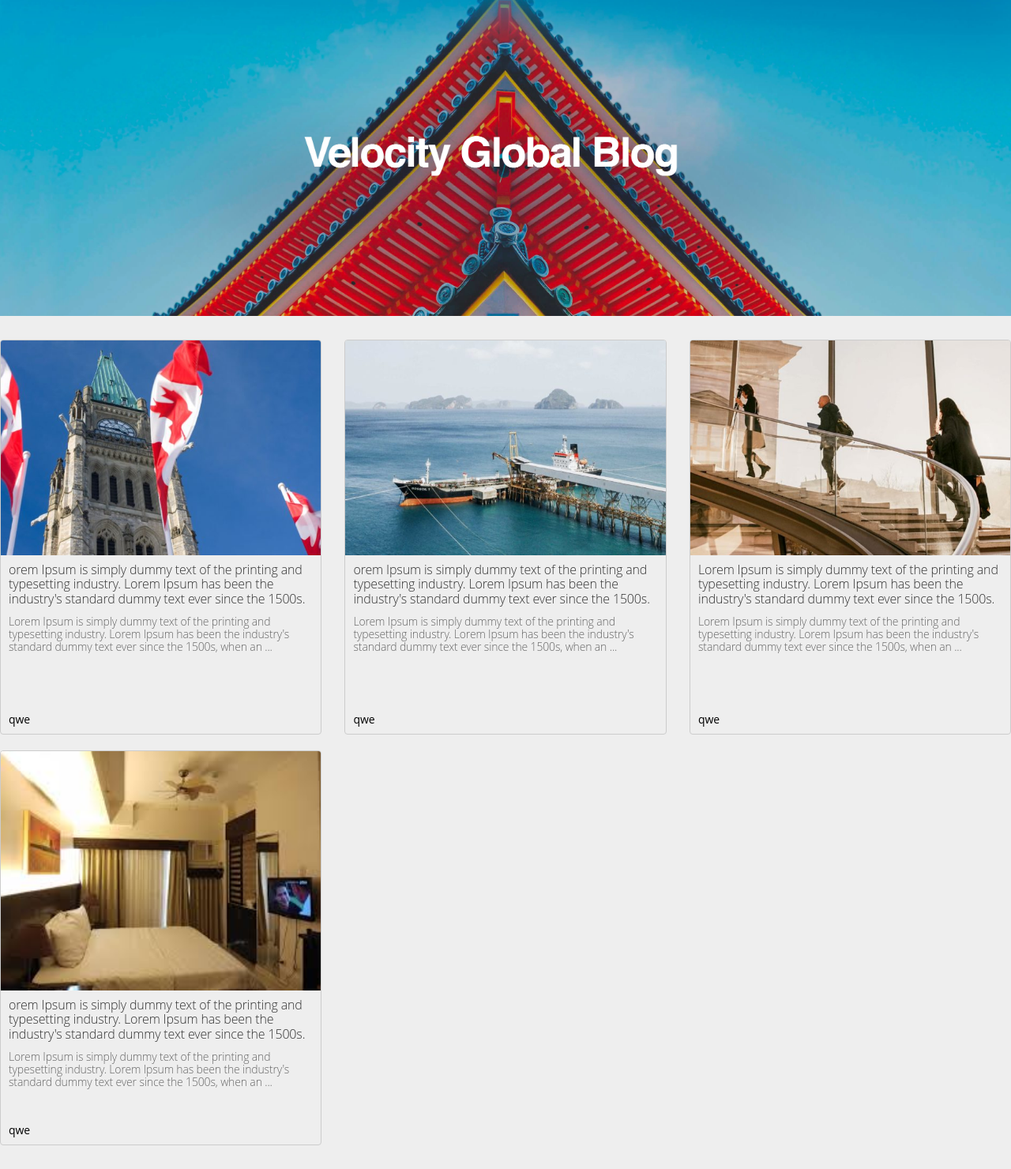
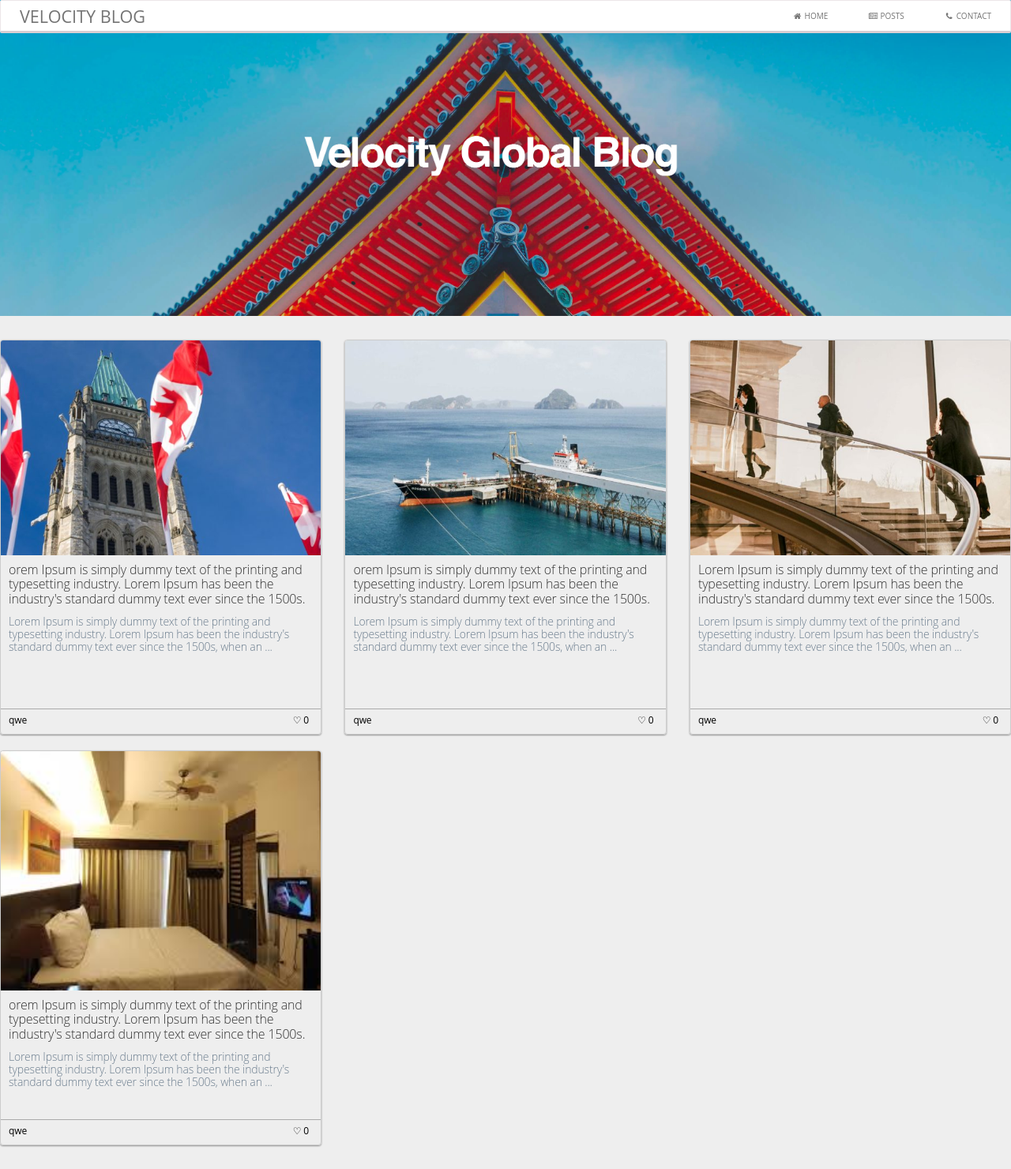
Before and after one commit to maestroDever/django-cycle-app, a Django app: page /blog/ in a window 1280 px wide. Shown: the whole page at 79% size. Run offline with Django 3.2, Linux system fonts and the light colour scheme; data comes from the database, SQL or seed files in the repository; some libraries are stand-ins or nearby versions.

Commit message:
menu added

```diff
--- a/blog/templates/contact.html
+++ b/blog/templates/contact.html
@@ -66,6 +66,7 @@
   }
 </style>
 <main class="transaction-page">
+    {% include 'menu.html' %}
     <section class="inner-wrap">
         <div class="sampling_form">
 
--- a/blog/templates/index.html
+++ b/blog/templates/index.html
@@ -42,6 +42,7 @@
     padding: 20px 0px !important;
   }
   .main-content__article {
+    box-shadow: 0 1px 2px rgba(0, 0, 0, 0.4);
     position: relative;
     border: 1px solid #ccc;
     border-radius: 4px;
@@ -51,12 +52,11 @@
     overflow: hidden;
     margin: 10px 0;
   }
-
   .article-inner {
     padding: 5px 10px;
   }
   .article-inner > p {
-    color: #666 !important;
+    color: #6b7d8e !important;
     font-family: 'Open Sans';
     letter-spacing: -.15px !important;
     font-size: 14px !important;
@@ -79,8 +79,12 @@
     bottom: 10px;
     padding: 0 10px;
     font-family: 'Open Sans';
+    font-size: 12px;
     letter-spacing: -.15px !important;
-    font-size: 14px !important;
+    width: 100%;
+    border-top: 1px solid #aaa;
+    padding-top: 7px;
+    display: flex;
   }
   @media only screen and (min-width: 1201px) {
     .main-content__article {
@@ -100,6 +104,7 @@
   }
 </style>
 <main class="transaction-page">
+    {% include 'menu.html' %}
     <section class="inner-wrap">
         <div class="page-container">
           <div class="container hero-content">
@@ -113,7 +118,10 @@
                     <h5 class="article-inner__header">{{blog.title}}</h5>
                     <p>{{blog.content}}</p>
                   </div>
-                  <div class="article-bottom">{{blog.author}}</div>
+                  <div class="article-bottom">
+                    <span style="margin-right: auto">{{blog.author}}</span>
+                    <span style="margin: 0 5px">&#9825;&nbsp;{{blog.visit}}</span>
+                  </div>
                 </div>
               {% endfor %}
             </div>
--- /dev/null
+++ b/blog/templates/menu.html
@@ -0,0 +1,52 @@
+<style>
+#cssmenu {
+    font-family: "Open Sans", "Helvetica Neue", Helvetica, Arial, Sans-Serif;
+    font-size: 10px;
+    line-height: 15px;
+    text-transform: uppercase;
+    text-align: left;
+    z-index: 9999;
+    position: fixed;
+    left: 0;
+    top: 0;
+    width: 100%;
+}
+#cssmenu > ul {
+    width: auto;
+    list-style-type: none;
+    text-align: right;
+    padding: 0;
+    margin: 0;
+    background: #ffffff;
+    border: 1px solid #ece6e8;
+    border-bottom: 3px solid #d9ced2;
+    -webkit-border-radius: 2px;
+    -moz-border-radius: 2px;
+    -o-border-radius: 2px;
+    border-radius: 2px;
+}
+#cssmenu > ul li#header-tab {
+    float: left;
+    font-size: 1.2rem;
+}
+#cssmenu > ul li {
+    display: inline-block;
+    *display: inline;
+    zoom: 1;
+}
+#cssmenu > ul li a {
+    display: block;
+    padding: 12px 24px 11px 24px;
+    text-decoration: none;
+    color: #747474;
+    text-shadow: 0px 1px 0px #fff;
+}
+</style>
+<div id="cssmenu">
+  <ul>
+    <li id="header-tab"><a href="#">Velocity Blog</a></li>
+    <li class="active"><a href="#"><span><i class="fa fa-fw fa-home"></i> Home</span></a></li>
+    <li><a href="/blog"><span><i class="fa fa-fw fa-newspaper-o"></i> Posts</span></a></li>
+    <li><a href="/blog/contact"><span><i class="fa fa-fw fa-phone"></i> Contact</span></a></li>
+  </ul>
+</div>
--- a/templates/base.html
+++ b/templates/base.html
@@ -7,6 +7,7 @@
         <link rel="stylesheet" href="https://use.fontawesome.com/releases/v5.8.2/css/all.css" integrity="sha384-oS3vJWv+0UjzBfQzYUhtDYW+Pj2yciDJxpsK1OYPAYjqT085Qq/1cq5FLXAZQ7Ay" crossorigin="anonymous">
         <link rel="stylesheet" href="{% static 'css/normalize.css' %}">
         <link rel="stylesheet" href="{% static 'css/style.css' %}"/>
+        <link rel="stylesheet" href="https://maxcdn.bootstrapcdn.com/font-awesome/4.6.1/css/font-awesome.min.css"></style>
         <script src="https://cdnjs.cloudflare.com/ajax/libs/jquery/3.2.1/jquery.min.js"></script>
         <script src="{% static 'js/truncateTeaser.js' %}"></script>
 
```
Also changed, not shown: blog/templates/detail.html (+5 -4 lines).
